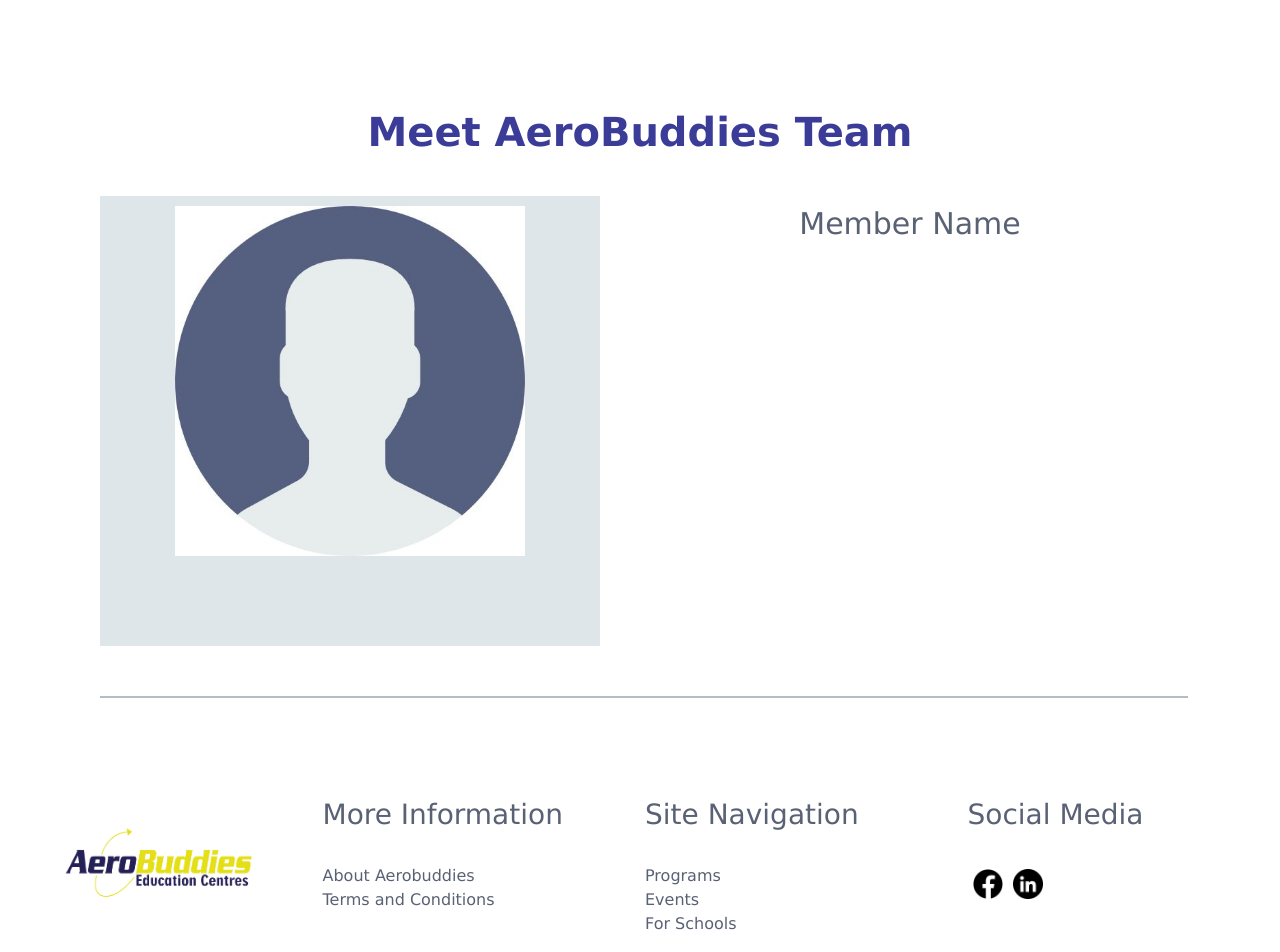
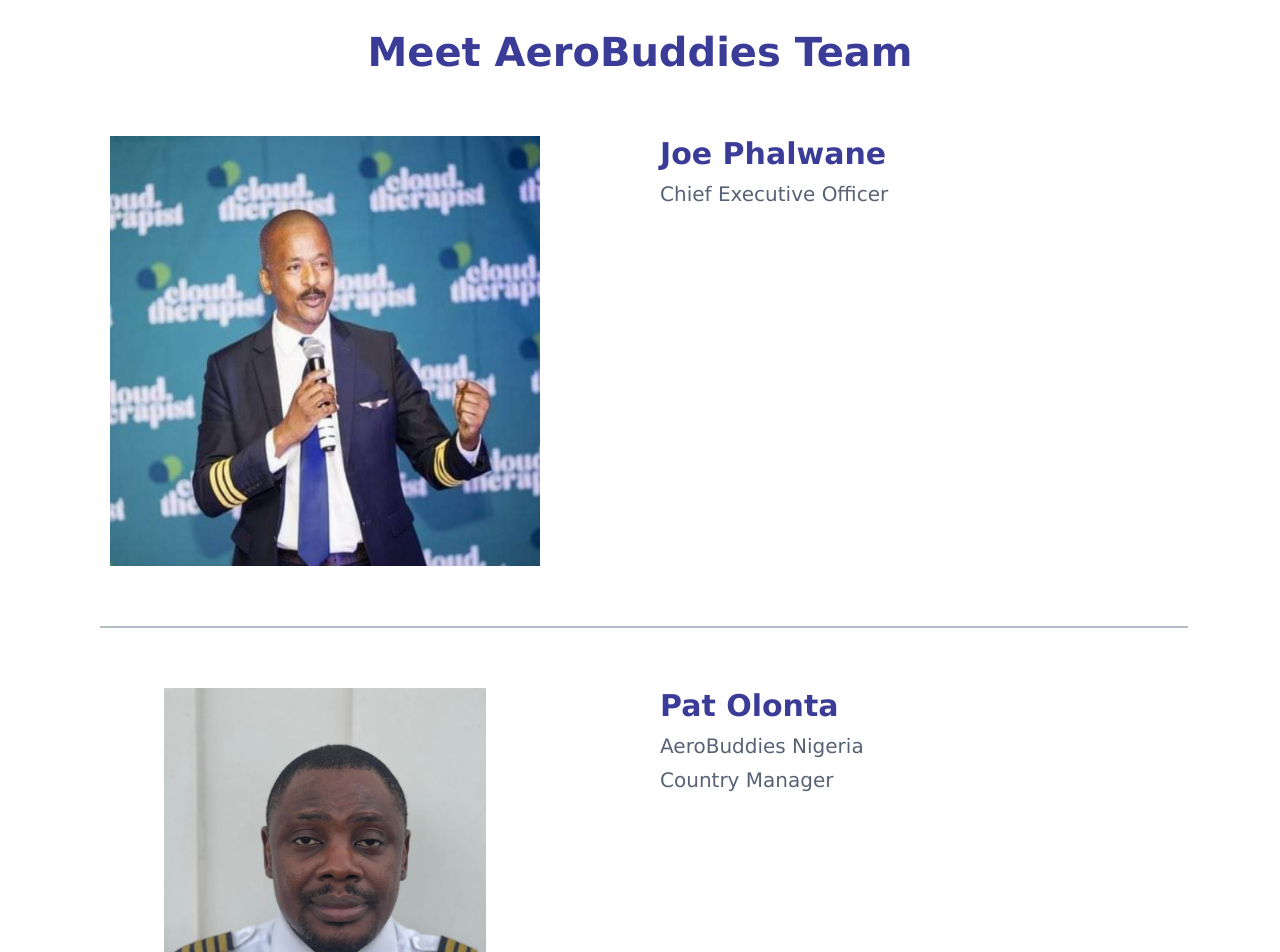
Before and after one commit to Dremas22/Aerobuddies, a Next.js app in the folder aerobuddies-app/: page /meetTheTeam in a window 1280 px wide. Shown: the part 140-1092 px from the top of the page. Built offline with nearby package versions, Linux system fonts and the light colour scheme.

Commit message:
Added content on the tema's page

```diff
--- a/aerobuddies-app/components/aeroBcomponent/aeroBuddies.module.css
+++ b/aerobuddies-app/components/aeroBcomponent/aeroBuddies.module.css
@@ -173,8 +173,7 @@
     grid-template-columns: repeat(2, 0.5fr);
     grid-template-rows: repeat(2, 150px);
     gap: 40px;
-
-    /* margin-top: 50px; */
+    margin-top: 40px;
 }
 
 .hello {
@@ -194,10 +193,10 @@
 
 }
 
-/* .bodyContainer3 span {
+.bodyContainer3 span {
     position: relative;
     margin-right: 500px;
-} */
+}
 
 .link {
     text-decoration: none;
@@ -322,12 +321,18 @@
 
     }
 
+    /* .bodyContainer2 {
+        display: flex;
+        flex-direction: column;
+
+    } */
+
     .bodyContainer3 {
         display: flex;
         flex-direction: column;
         row-gap: 15px;
         margin-top: 100px;
-        height: 800px
+        height: 1000px
     }
 
     .bodyContainer3 div {
--- a/aerobuddies-app/components/navbar/navbar.module.css
+++ b/aerobuddies-app/components/navbar/navbar.module.css
@@ -2,7 +2,7 @@
     background-color: #7158e2;
     width: 100%;
     /* position: fixed;
-    z-index: 1000; */
+    z-index: 2000; */
 }
 
 .navDiv {
@@ -189,7 +189,8 @@
 
     /* .navContainer {
         position: fixed;
-        z-index: 1000;
+        z-index: 3000;
+
     } */
 
     .linkDiv {
@@ -199,7 +200,8 @@
     .menu {
         display: block;
         margin-left: auto;
-        z-index: 1000;
+        /* position: fixed; */
+        z-index: 3000;
         /* margin-right: 70px; */
     }
 
@@ -209,6 +211,8 @@
 
     .navDiv {
         /* margin-right: -100px; */
+
+
         width: auto
     }
 
@@ -304,7 +308,7 @@
 
     /* .navContainer {
         position: fixed;
-        z-index: 1000;
+        z-index: 2000;
     } */
 
     .linkDiv {
--- a/aerobuddies-app/components/team/teamComponent.js
+++ b/aerobuddies-app/components/team/teamComponent.js
@@ -16,10 +16,24 @@ function MeetTheteam() {
 
                 <div className={classes.teamMembers}>
                     <div className={classes.member}>
-                        <img src="./images/picture1.jpg" alt="member imgage" />
+                        <img src="./images/tshepiso.jpeg" alt="member image" />
                     </div>
                     <div className={classes.memberInfo}>
-                        <h2>Member Name</h2>
+                        <h2>Joe Phalwane</h2>
+                        <h5>Chief Executive Officer</h5>
+                    </div>
+                </div>
+
+                <div  className={classes.liner}></div>
+
+                <div className={classes.teamMembers}>
+                    <div className={classes.member1}>
+                        <img src="./images/pat.jpeg" alt="member image" />
+                    </div>
+                    <div className={classes.memberInfo}>
+                        <h2>Pat Olonta</h2>
+                        <h5>AeroBuddies Nigeria</h5>
+                        <h5>Country Manager</h5>
                     </div>
                 </div>
 
--- a/aerobuddies-app/components/team/teamComponent.module.css
+++ b/aerobuddies-app/components/team/teamComponent.module.css
@@ -16,11 +16,11 @@
     color: #3B3B98;
     font-size: 40px;
     font-weight: bolder;
-    margin-top: 150px;
+    margin-top: 70px;
 }
 
 .teamMembers {
-    margin: 40px 0 0 100px;
+    margin: 50px 0 0 100px;
     display: flex;
     text-align: center;
     align-items: center;
@@ -29,32 +29,54 @@
 }
 
 .member {
-    width: 500px;
+    width: 450px;
     height: 450px;
-    background-color: #dfe6e9;
+
     text-align: center;
     padding: 10px;
 
 }
 
+.member1 {
+    width: 450px;
+    height: 450px;
+    text-align: center;
+    padding: 10px;
+
+}
+
+
+
 .member img {
-    width: 350px;
-    height: 350px;
+    width: 100%;
+    height: 100%;
+}
+
+.member1 img {
+
+    width: 75%;
+    height: 100%;
 }
 
 .memberInfo {
     width: 500px;
     height: 450px;
     /* background-color: #dfe6e9; */
-    text-align: center;
-    margin-left: 60px;
+    text-align: left;
+    margin-left: 100px;
     padding: 10px;
     color: #596275;
 }
 
 .memberInfo h2 {
     font-size: 30px;
+    font-weight: bold;
+    color: #3B3B98;
+}
 
+.memberInfo h5 {
+
+    margin-top: 10px;
 }
 
 .liner {
```
Also changed, not shown: aerobuddies-app/public/images/pat.jpeg (added), aerobuddies-app/public/images/tshepiso.jpeg (added).
